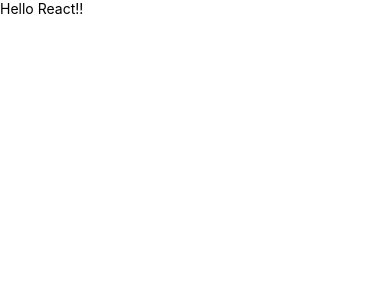
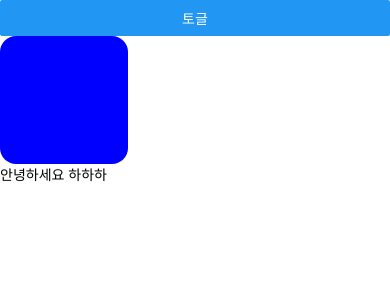
Before and after one commit to dunz/LearnReactNative, a React Native app: screen / in a window 390 px wide. Shown: the top 300 px of the page. Built offline with nearby package versions, Linux system fonts and the light colour scheme.

Commit message:
초기 실습

```diff
--- a/App.js
+++ b/App.js
@@ -1,12 +1,22 @@
-import React from 'react';
-import {SafeAreaView, Text, View} from 'react-native';
+import React, {useState} from 'react';
+import {Button, SafeAreaView} from 'react-native';
+import Greeting from './components/Greeting';
+import Box from './components/Box';
 
 const App = () => {
+  const [visible, setVisible] = useState(true);
+
+  const onPress = () => {
+    setVisible(!visible);
+  };
+
   return (
     <SafeAreaView>
-      <View>
-        <Text>Hello React!!</Text>
-      </View>
+      <Button title="토글" onPress={onPress} />
+      {visible && <Box rounded size="large" color="blue" />}
+      <Greeting
+        name={'하하하'} // ㅁㄴㅇㄹ
+      />
     </SafeAreaView>
   );
 };
--- /dev/null
+++ b/components/Box.js
@@ -0,0 +1,40 @@
+import React from 'react';
+import {StyleSheet, View} from 'react-native';
+
+const Box = ({rounded, size = 'medium', color = 'red'}) => (
+  <View
+    style={[
+      styles.box,
+      rounded && styles.rounded,
+      sizes[size],
+      {backgroundColor: color},
+    ]}
+  />
+);
+
+const styles = StyleSheet.create({
+  box: {},
+  rounded: {
+    borderRadius: 16,
+  },
+  small: {
+    width: 32,
+    height: 32,
+  },
+  medium: {
+    width: 64,
+    height: 64,
+  },
+  large: {
+    width: 128,
+    height: 128,
+  },
+});
+
+const sizes = {
+  small: styles.small,
+  medium: styles.medium,
+  large: styles.large,
+};
+
+export default Box;
--- /dev/null
+++ b/components/Greeting.js
@@ -0,0 +1,16 @@
+import React from 'react';
+import {Text, View} from 'react-native';
+
+const Greeting = ({name}) => {
+  return (
+    <View>
+      <Text>안녕하세요 {name}</Text>
+    </View>
+  );
+};
+
+Greeting.defaultProps = {
+  name: 'greeting',
+};
+
+export default Greeting;
```
